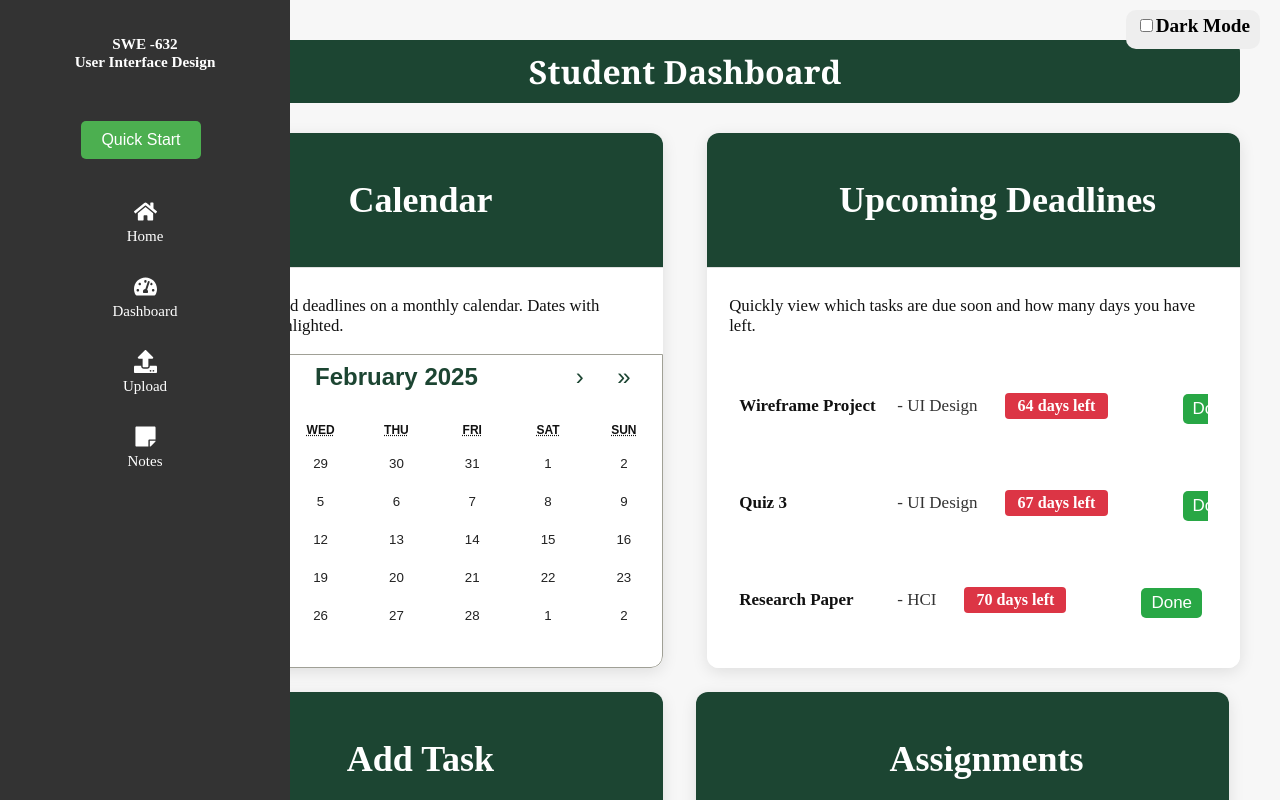
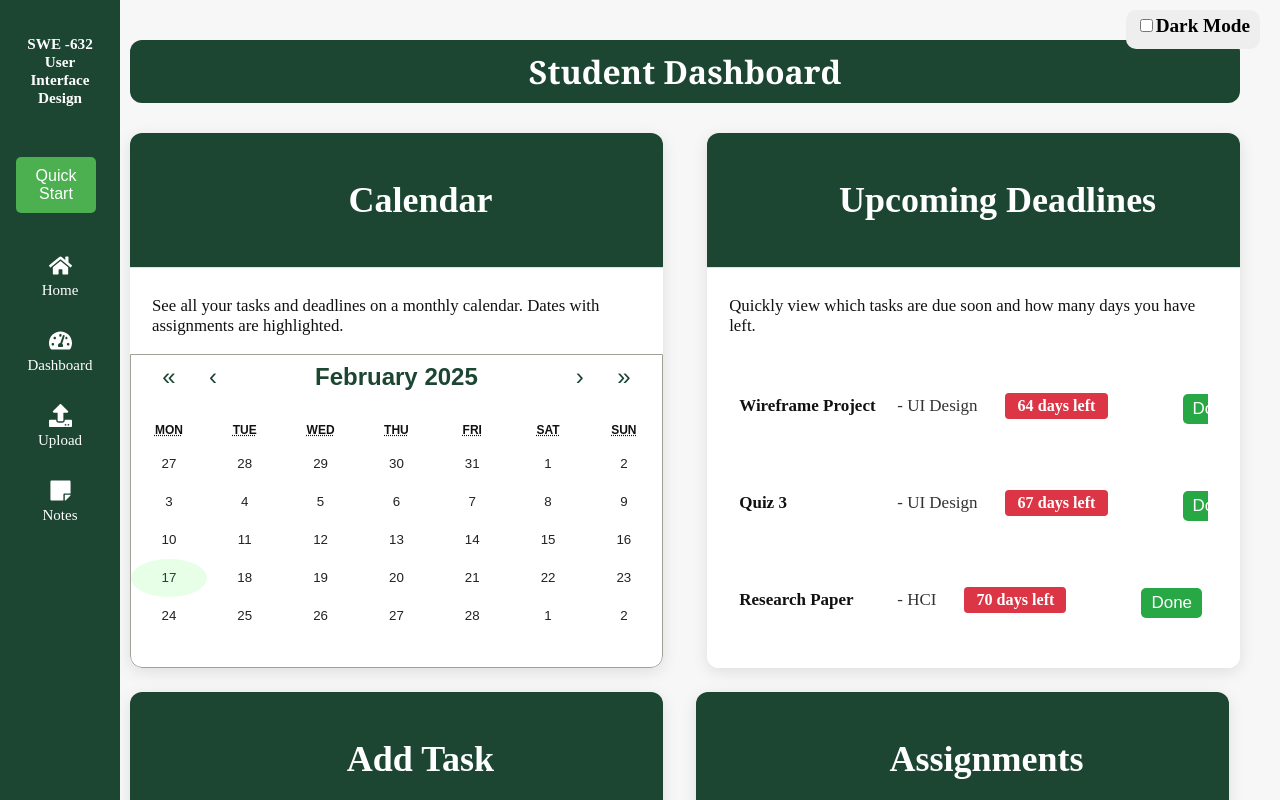
Before and after one commit to jahnvi09/website_demo, a React (Create React App) app: page /home in a window 1280 px wide. Shown: the top 800 px of the page. Built offline with nearby package versions, Linux system fonts and the light colour scheme.

Commit message:
testing sidebar

```diff
--- a/src/components/Sidebar.css
+++ b/src/components/Sidebar.css
@@ -1,64 +1,65 @@
 .sidebar {
-    width: 80px;
-    height: 100vh;
-    background-color: #1c4532; /* GMU green */
-    color: white;
-    display: flex;
-    flex-direction: column;
-    align-items: center;
-    padding-top: 20px;
-    position: fixed;
+    width: 80px !important;
+    height: 100vh !important;
+    background-color: #1c4532 !important; /* GMU green */
+    color: white !important;
+    display: flex !important;
+    flex-direction: column !important;
+    align-items: center !important;
+    padding-top: 20px !important;
+    position: fixed !important;
 }
 
 .logo {
-    text-align: center;
-    font-size: 13px;
-    margin-bottom: 20px;
+    text-align: center !important;
+    font-size: 13px !important;
+    margin-bottom: 20px !important;
 }
-  .logo h3{
-    color: white;
+
+.logo h3 {
+    color: white !important;
 }
 
 .logo-img {
-    width: 40px;
-    height: auto;
-    margin-bottom: 10px;
+    width: 40px !important;
+    height: auto !important;
+    margin-bottom: 10px !important;
 }
 
 .sidebar ul {
-    list-style: none;
-    padding: 0;
-    width: 100%;
+    list-style: none !important;
+    padding: 0 !important;
+    width: 100% !important;
 }
 
 .sidebar ul li {
-    position: relative;
-    width: 100%;
-    text-align: center;
-    padding: 15px 0;
+    position: relative !important;
+    width: 100% !important;
+    text-align: center !important;
+    padding: 15px 0 !important;
 }
 
 .sidebar ul li a {
-    color: white;
-    text-decoration: none;
-    display: flex;
-    flex-direction: column;
-    align-items: center;
-    font-size: 15px;
+    color: white !important;
+    text-decoration: none !important;
+    display: flex !important;
+    flex-direction: column !important;
+    align-items: center !important;
+    font-size: 15px !important;
 }
 
 .sidebar ul li svg {
-    font-size: 23px;
-    margin-bottom: 5px;
+    font-size: 23px !important;
+    margin-bottom: 5px !important;
 }
 
 .sidebar ul li a:hover {
-    background-color: rgba(255, 255, 255, 0.1);
+    background-color: rgba(255, 255, 255, 0.1) !important;
 }
 
 .collapse-icon {
-    margin-top: auto;
-    padding: 20px 0;
-    font-size: 20px;
-    cursor: pointer;
+    margin-top: auto !important;
+    padding: 20px 0 !important;
+    font-size: 20px !important;
+    cursor: pointer !important;
 }
```
Lines whose indentation alone changed are shown as unchanged.
